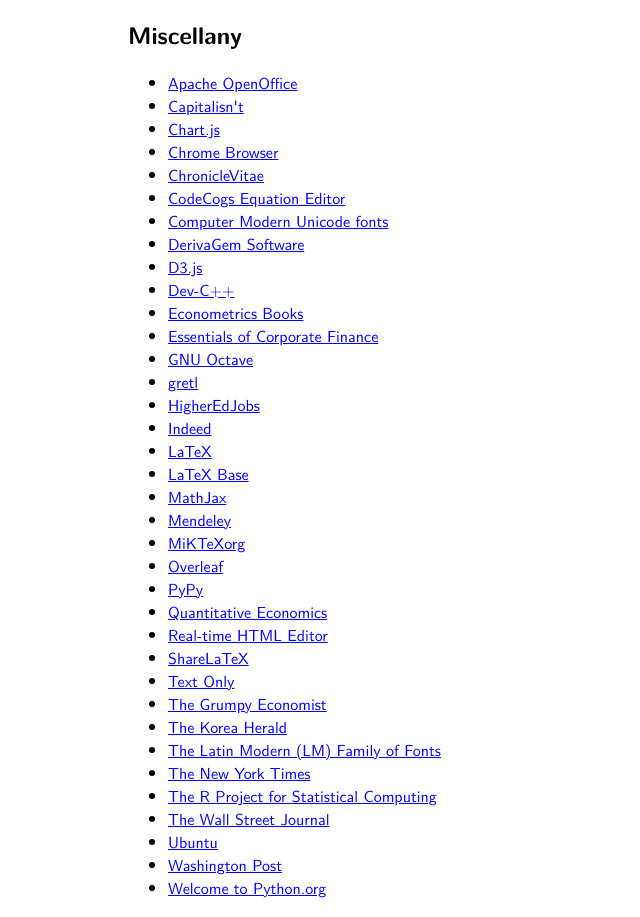
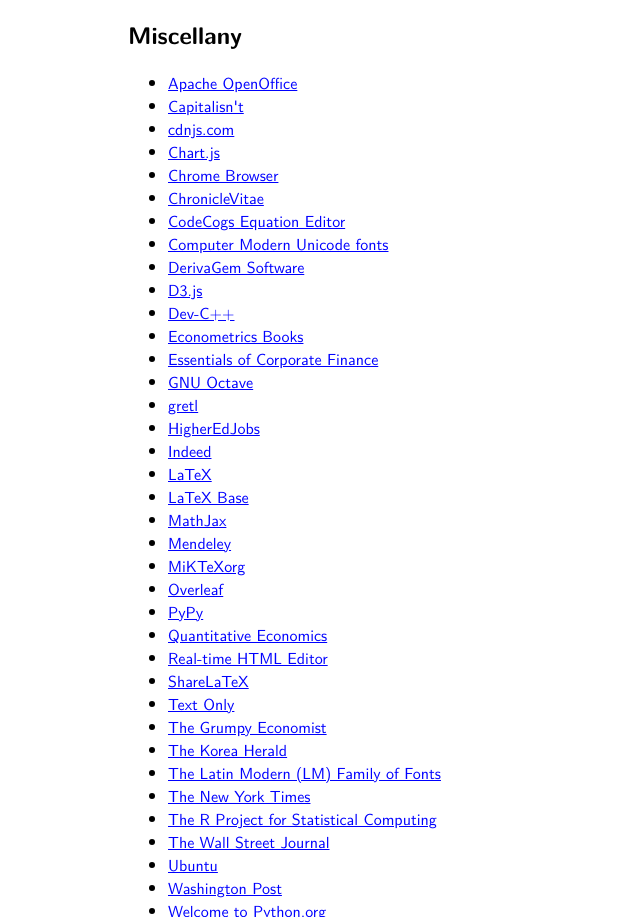
Before and after one commit to junyongkim/home, a plain HTML site: page link.htm in a window 1280 px wide. Shown: the part 831-1748 px from the top of the page, without its empty margins (0-640 px from the left). Drawn offline with Linux system fonts and the light colour scheme; files whose address does not match are found by name.

Commit message:
Update link.htm

```diff
--- a/link.htm
+++ b/link.htm
@@ -49,6 +49,7 @@ a{color:blue}
 <ul>
 <li><a href=http://www.openoffice.org/ target=_blank>Apache OpenOffice</a></li>
 <li><a href=http://www.capitalisnt.com/ target=_blank>Capitalisn't</a></li>
+<li><a href=http://cdnjs.com/ target=_blank>cdnjs.com</a></li>
 <li><a href=http://www.chartjs.org/ target=_blank>Chart.js</a></li>
 <li><a href=http://www.google.com/intl/en/chrome/browser/ target=_blank>Chrome Browser</a></li>
 <li><a href=http://chroniclevitae.com/ target=_blank>ChronicleVitae</a></li>
```
